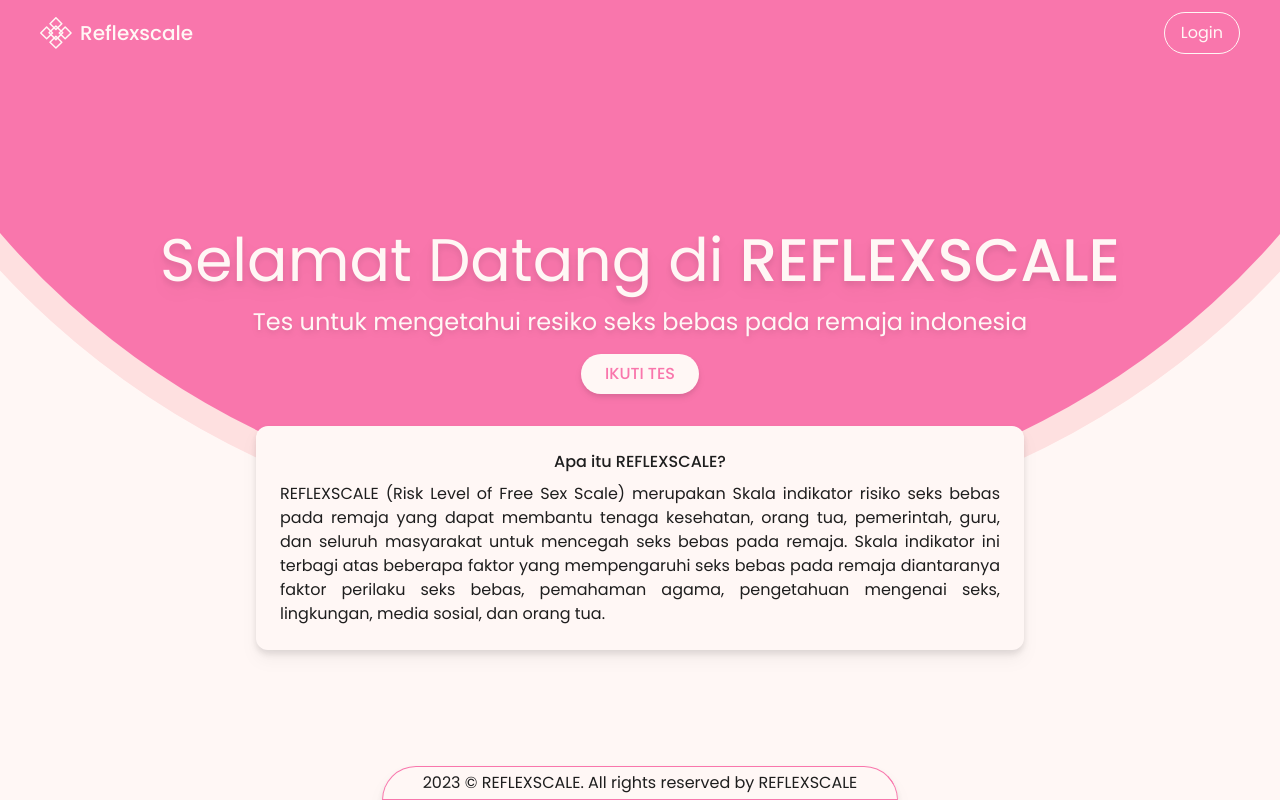
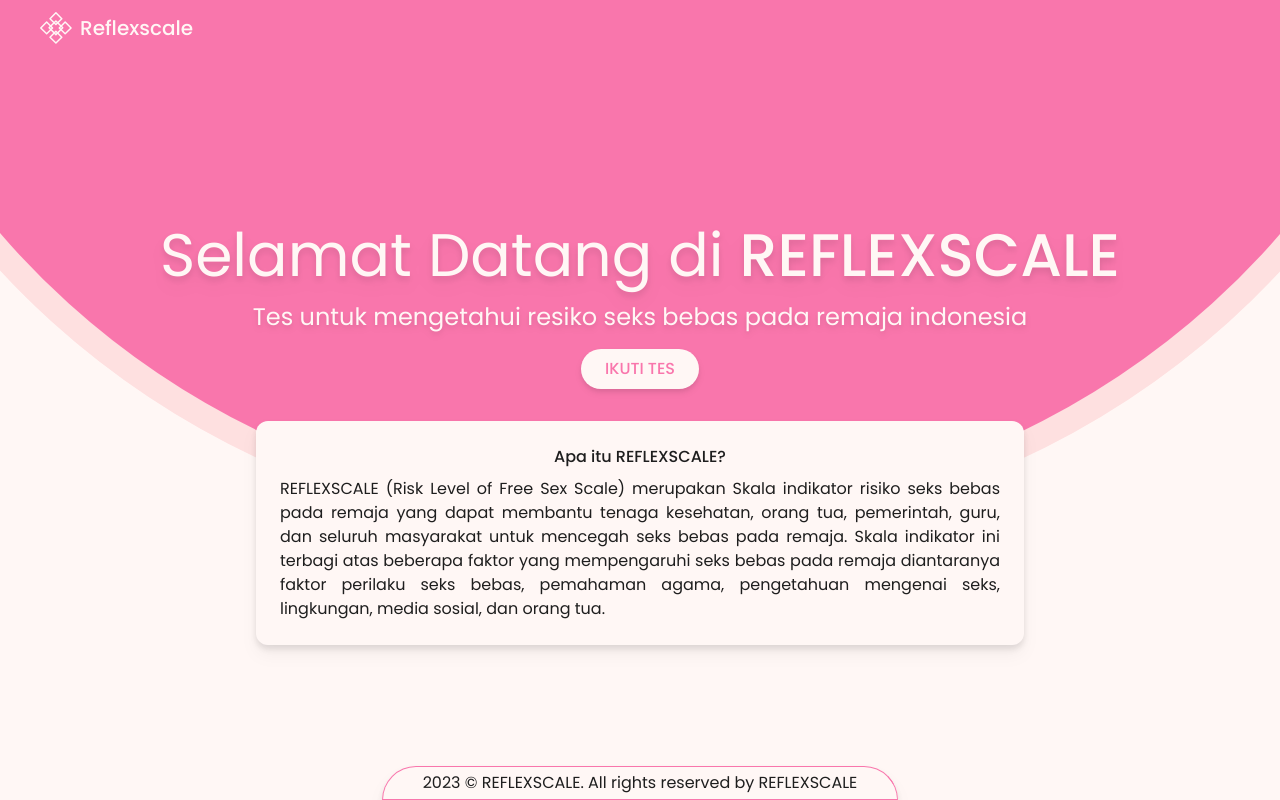
Before and after one commit to mahdabagas/reflexscale, a React (Vite) app: page / in a window 1280 px wide. Built offline with nearby package versions, Linux system fonts and the light colour scheme; sample sign-in values are in the browser's storage.

Commit message:
edit: create name user login

```diff
--- a/src/components/navbar/Nav.jsx
+++ b/src/components/navbar/Nav.jsx
@@ -1,21 +1,26 @@
-import { useState } from "react";
+import { useContext, useEffect, useState } from "react";
 import { Link } from "react-router-dom";
 import Button from "../button/Button";
 import LoginForm from "../../feature/auth/components/LoginForm";
 
 // assets
 import ReflexscaleLogo from "../../assets/logo.svg";
+import { LoginContext } from "../../context/LoginContext";
+import { ProfileContext } from "../../context/ProfileContext";
 
 const Nav = () => {
-  const [showLogin, setShowLogin] = useState(false);
+  const { visible, setVisible } = useContext(LoginContext);
+  const { user } = useContext(ProfileContext);
 
   return (
     <>
       {/* Show Form Login */}
-      {showLogin && (
+      {visible && (
         <>
           <div className="h-screen w-screen fixed top-0 right-0 left-0 bg-black/30 backdrop-blur-sm z-50">
-            <LoginForm setShowLogin={setShowLogin} className={`mx-auto relative top-1/2 -translate-y-1/2`} />
+            <LoginForm
+              className={`mx-auto relative top-1/2 -translate-y-1/2`}
+            />
           </div>
         </>
       )}
@@ -26,12 +31,20 @@ const Nav = () => {
           <p className="text-white font-medium text-xl">Reflexscale</p>
         </Link>
         <div>
-          <Button
-            className={`text-white rounded-full px-4 border-[1.5px] hover:bg-white hover:text-primary`}
-            onClick={() => setShowLogin((prev) => !prev)}
-          >
-            Login
-          </Button>
+          {user ? (
+            <Link to="/profile">
+              <p className="text-white font-medium text-lg">
+                {user.nama_lengkap}
+              </p>
+            </Link>
+          ) : (
+            <Button
+              className={`text-white rounded-full px-4 border-[1.5px] text-sm lg:text-base hover:bg-white hover:text-primary`}
+              onClick={() => setVisible(() => true)}
+            >
+              Masuk
+            </Button>
+          )}
         </div>
       </nav>
     </>
```
